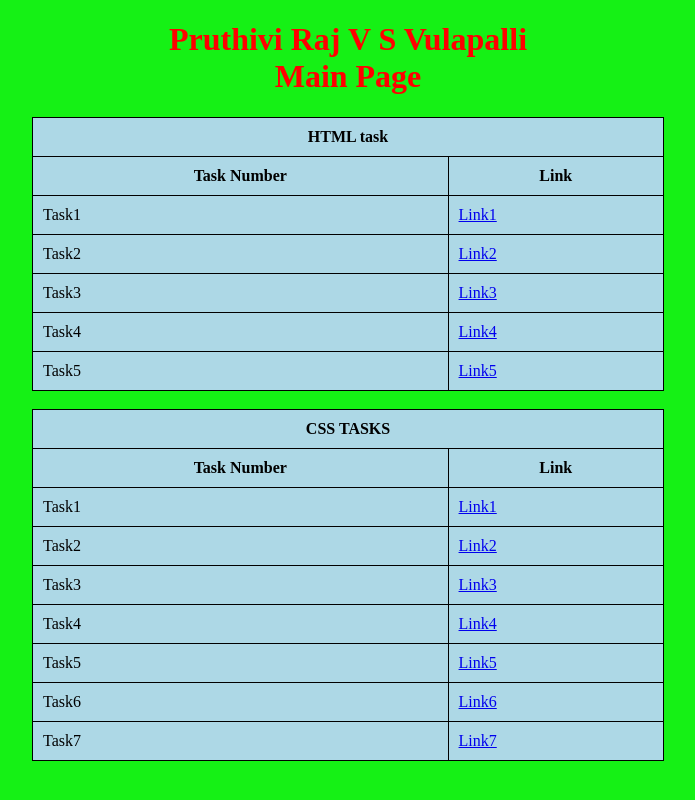
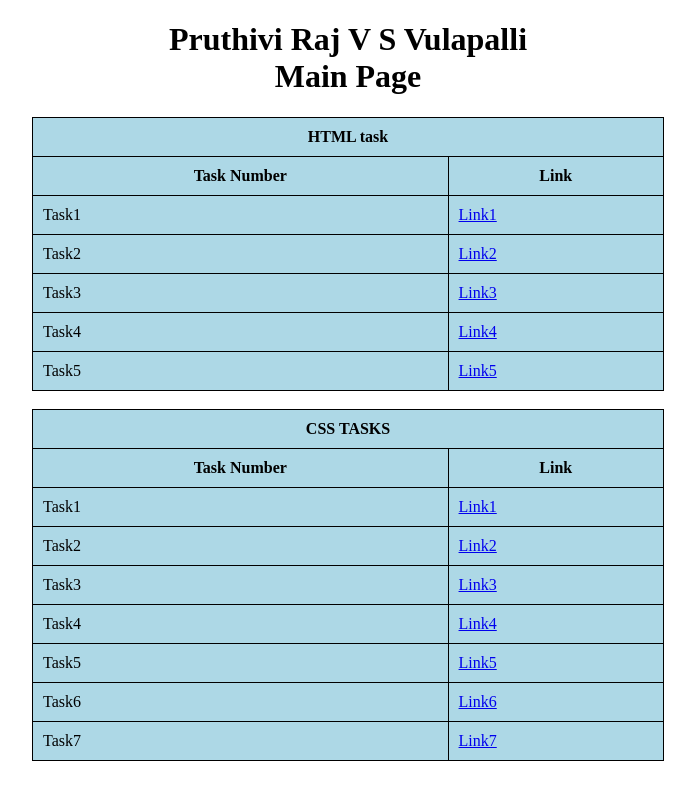
Before and after one commit to suryapruthiviraj/MERN_STACK_ETHNUS, a plain HTML site: page index.html in a window 1280 px wide. Shown: the whole page, without its empty margins (292-987 px from the left). Drawn offline with Linux system fonts and the light colour scheme.

Commit message:
index.html

```diff
--- a/index.html
+++ b/index.html
@@ -12,9 +12,9 @@
     </style>
 </head>
 
-<body style="background-color: rgb(21, 241, 21);">
+<body>
     <center>
-        <h1 style="color: red;">Pruthivi Raj V S Vulapalli <br> Main Page</h1>
+        <h1>Pruthivi Raj V S Vulapalli <br> Main Page</h1>
         <table width="50%" border="1" bordercolor="black" bgcolor="lightblue" cellpadding="10">
             <tr>
                 <th colspan="2">HTML task</th>
```
